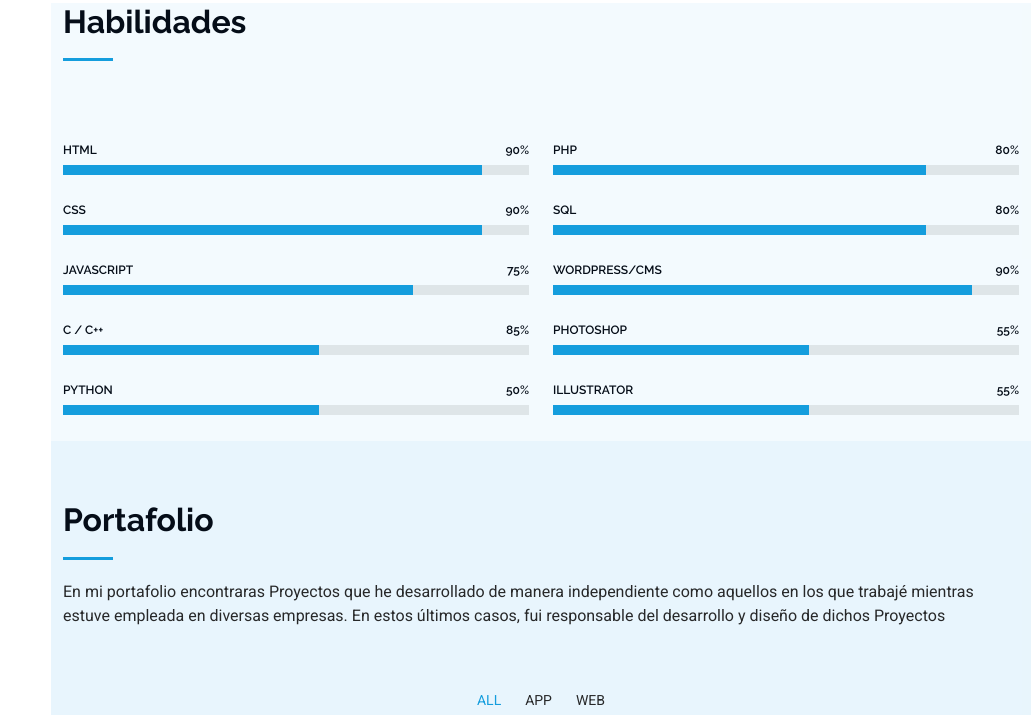
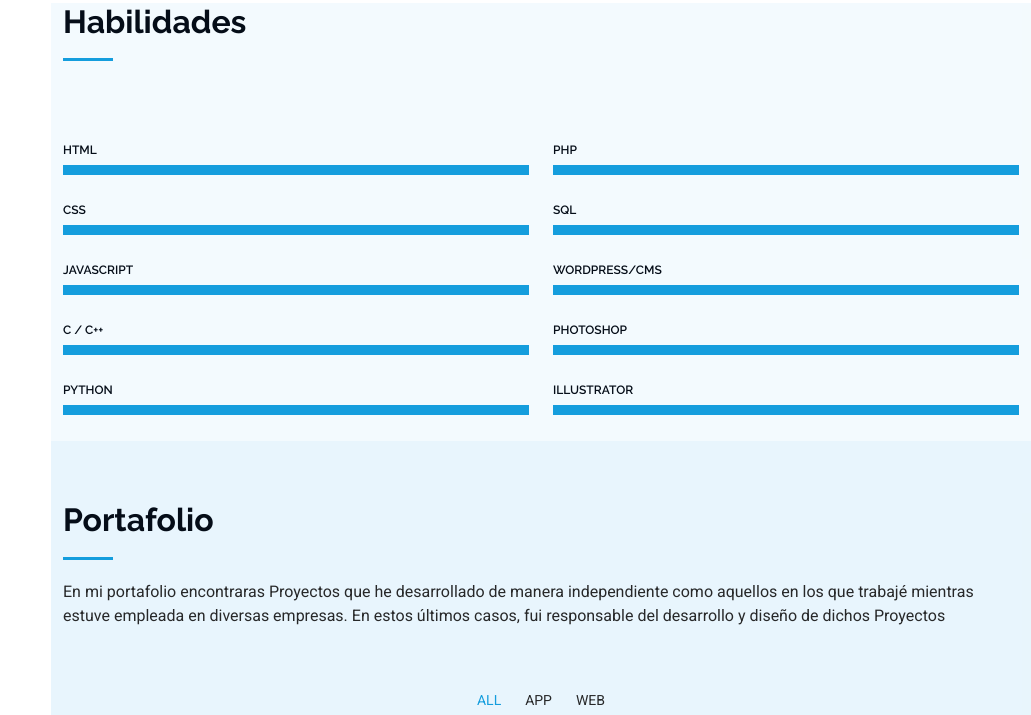
Before and after one commit to Jessicaesme21/jessicaesme21.github.io, a plain HTML site: page index.html in a window 1280 px wide. Shown: the part 2282-2997 px from the top of the page, without its empty margins (249-1280 px from the left). Drawn offline with nearby package versions, Linux system fonts and the light colour scheme.

Commit message:
Update index.html

```diff
--- a/index.html
+++ b/index.html
@@ -230,38 +230,38 @@
           <div class="col-lg-6">
 
             <div class="progress">
-              <span class="skill"><span>HTML</span> <i class="val">90%</i></span>
+              <span class="skill"><span>HTML</span> <i class="val"></i></span>
               <div class="progress-bar-wrap">
-                <div class="progress-bar" role="progressbar" aria-valuenow="90" aria-valuemin="0" aria-valuemax="100"></div>
+                <div class="progress-bar" role="progressbar" aria-valuenow="100" aria-valuemin="0" aria-valuemax="100"></div>
               </div>
             </div><!-- End Skills Item -->
 
             <div class="progress">
-              <span class="skill"><span>CSS</span> <i class="val">90%</i></span>
+              <span class="skill"><span>CSS</span> <i class="val"></i></span>
               <div class="progress-bar-wrap">
-                <div class="progress-bar" role="progressbar" aria-valuenow="90" aria-valuemin="0" aria-valuemax="100"></div>
+                <div class="progress-bar" role="progressbar" aria-valuenow="100" aria-valuemin="0" aria-valuemax="100"></div>
               </div>
             </div><!-- End Skills Item -->
 
             <div class="progress">
-              <span class="skill"><span>JavaScript</span> <i class="val">75%</i></span>
+              <span class="skill"><span>JavaScript</span> <i class="val"></i></span>
               <div class="progress-bar-wrap">
-                <div class="progress-bar" role="progressbar" aria-valuenow="75" aria-valuemin="0" aria-valuemax="100"></div>
+                <div class="progress-bar" role="progressbar" aria-valuenow="100" aria-valuemin="0" aria-valuemax="100"></div>
               </div>
             </div><!-- End Skills Item -->
 
             <div class="progress">
-              <span class="skill"><span>C / C++</span> <i class="val">85%</i></span>
+              <span class="skill"><span>C / C++</span> <i class="val"></i></span>
               <div class="progress-bar-wrap">
-                <div class="progress-bar" role="progressbar" aria-valuenow="55" aria-valuemin="0" aria-valuemax="100"></div>
+                <div class="progress-bar" role="progressbar" aria-valuenow="100" aria-valuemin="0" aria-valuemax="100"></div>
               </div>
             </div><!-- End Skills Item -->
 
 
             <div class="progress">
-              <span class="skill"><span>Python</span> <i class="val">50%</i></span>
+              <span class="skill"><span>Python</span> <i class="val"></i></span>
               <div class="progress-bar-wrap">
-                <div class="progress-bar" role="progressbar" aria-valuenow="55" aria-valuemin="0" aria-valuemax="100"></div>
+                <div class="progress-bar" role="progressbar" aria-valuenow="100" aria-valuemin="0" aria-valuemax="100"></div>
               </div>
             </div><!-- End Skills Item -->
 
@@ -271,37 +271,37 @@
           <div class="col-lg-6">
 
             <div class="progress">
-              <span class="skill"><span>PHP</span> <i class="val">80%</i></span>
+              <span class="skill"><span>PHP</span> <i class="val"></i></span>
               <div class="progress-bar-wrap">
-                <div class="progress-bar" role="progressbar" aria-valuenow="80" aria-valuemin="0" aria-valuemax="100"></div>
+                <div class="progress-bar" role="progressbar" aria-valuenow="100" aria-valuemin="0" aria-valuemax="100"></div>
               </div>
             </div><!-- End Skills Item -->
 
             <div class="progress">
-              <span class="skill"><span>SQL</span> <i class="val">80%</i></span>
+              <span class="skill"><span>SQL</span> <i class="val"></i></span>
               <div class="progress-bar-wrap">
-                <div class="progress-bar" role="progressbar" aria-valuenow="80" aria-valuemin="0" aria-valuemax="100"></div>
+                <div class="progress-bar" role="progressbar" aria-valuenow="100" aria-valuemin="0" aria-valuemax="100"></div>
               </div>
             </div><!-- End Skills Item -->
 
             <div class="progress">
-              <span class="skill"><span>WordPress/CMS</span> <i class="val">90%</i></span>
+              <span class="skill"><span>WordPress/CMS</span> <i class="val"></i></span>
               <div class="progress-bar-wrap">
-                <div class="progress-bar" role="progressbar" aria-valuenow="90" aria-valuemin="0" aria-valuemax="100"></div>
+                <div class="progress-bar" role="progressbar" aria-valuenow="100" aria-valuemin="0" aria-valuemax="100"></div>
               </div>
             </div><!-- End Skills Item -->
 
             <div class="progress">
-              <span class="skill"><span>Photoshop</span> <i class="val">55%</i></span>
+              <span class="skill"><span>Photoshop</span> <i class="val"></i></span>
               <div class="progress-bar-wrap">
-                <div class="progress-bar" role="progressbar" aria-valuenow="55" aria-valuemin="0" aria-valuemax="100"></div>
+                <div class="progress-bar" role="progressbar" aria-valuenow="100" aria-valuemin="0" aria-valuemax="100"></div>
               </div>
             </div><!-- End Skills Item -->
 
             <div class="progress">
-              <span class="skill"><span>Illustrator</span> <i class="val">55%</i></span>
+              <span class="skill"><span>Illustrator</span> <i class="val"></i></span>
               <div class="progress-bar-wrap">
-                <div class="progress-bar" role="progressbar" aria-valuenow="55" aria-valuemin="0" aria-valuemax="100"></div>
+                <div class="progress-bar" role="progressbar" aria-valuenow="100" aria-valuemin="0" aria-valuemax="100"></div>
               </div>
             </div><!-- End Skills Item -->
 
```
